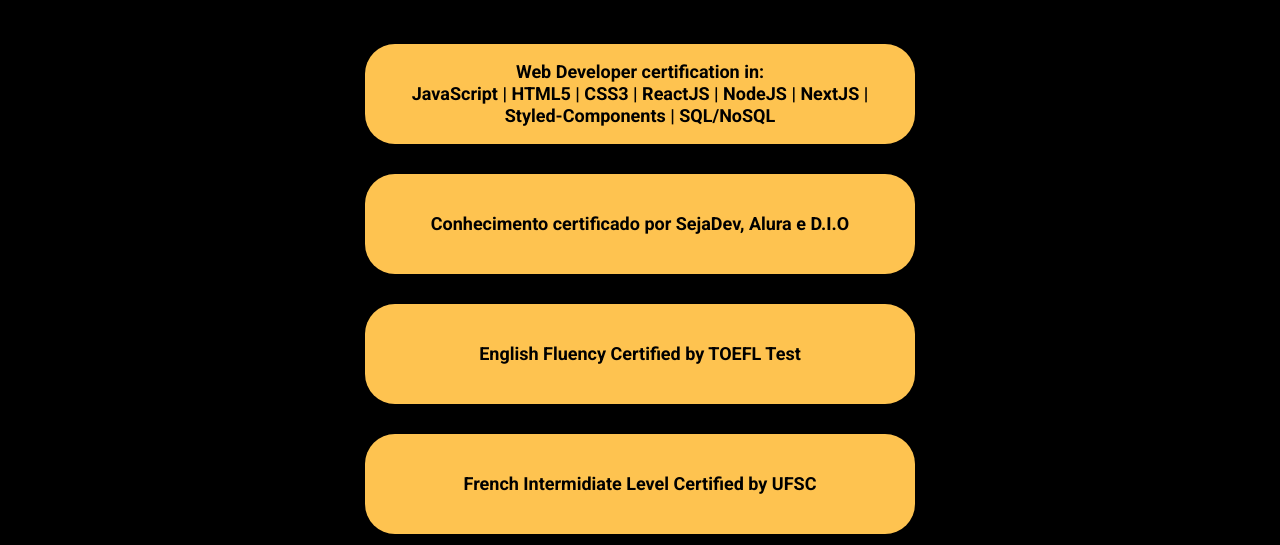
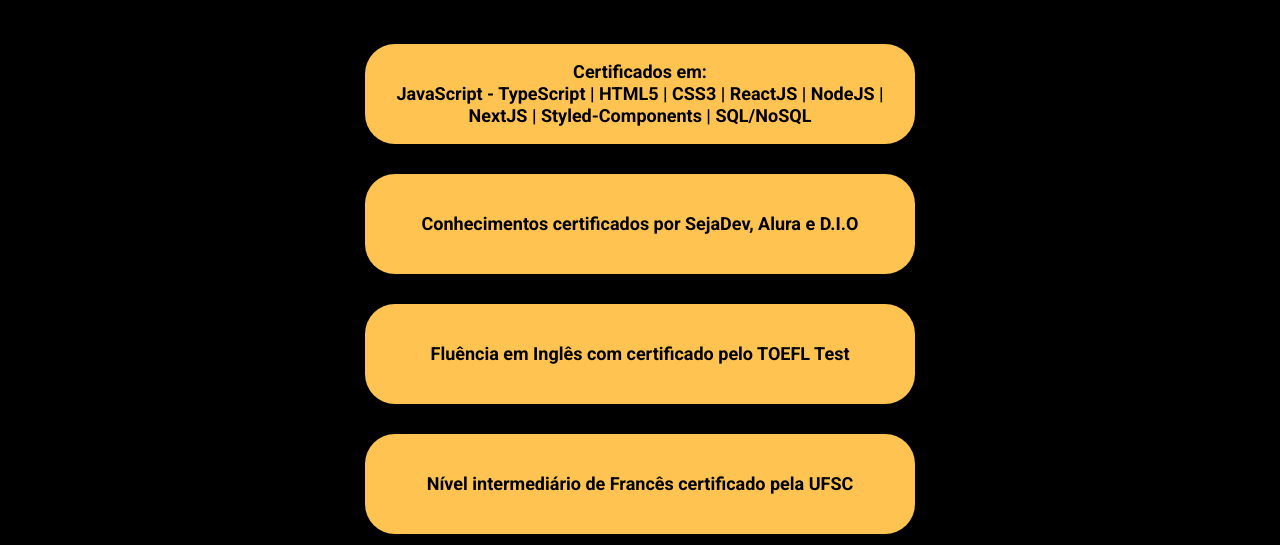
Before and after one commit to devbpatriciocosta/portfolio-bruno-patricio, a Next.js app: page / in a window 1280 px wide. Shown: the part 3326-3871 px from the top of the page. Built offline with nearby package versions, Linux system fonts and the light colour scheme.

Commit message:
Changing info

```diff
--- a/src/components/layout/education/Education.jsx
+++ b/src/components/layout/education/Education.jsx
@@ -63,17 +63,17 @@
                <H1> Education </H1>
             </EducationTitle>
             <EducationContainer>
-                <H6>Web Developer certification in: <br></br>
-JavaScript | HTML5 | CSS3 | ReactJS | NodeJS | NextJS | Styled-Components | SQL/NoSQL</H6>
+                <H6>Certificados em: <br></br>
+JavaScript - TypeScript | HTML5 | CSS3 | ReactJS | NodeJS | NextJS | Styled-Components | SQL/NoSQL</H6>
             </EducationContainer>
             <EducationContainer>
-                <H6>Conhecimento certificado por SejaDev, Alura e D.I.O</H6>
+                <H6>Conhecimentos certificados por SejaDev, Alura e D.I.O</H6>
             </EducationContainer>
             <EducationContainer>
-                <H6>English Fluency Certified by TOEFL Test</H6>
+                <H6>Fluência em Inglês com certificado pelo TOEFL Test</H6>
             </EducationContainer>
             <EducationContainer>
-                <H6>French Intermidiate Level Certified by UFSC</H6>
+                <H6>Nível intermediário de Francês certificado pela UFSC</H6>
             </EducationContainer>
         </MainContainer>
     )
```
